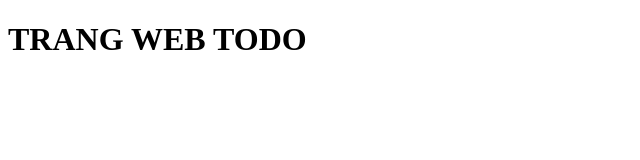
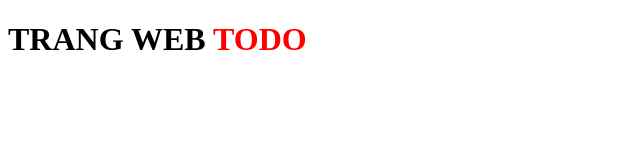
Before and after one commit to thienphucapexm-sudo/todo-web-final, a plain HTML site: page index.html in a window 1280 px wide. Shown: the whole page, without its empty margins (0-640 px from the left). Drawn offline with Linux system fonts and the light colour scheme.

Commit message:
thay đổi màu sắc trang chủ

```diff
--- a/index.html
+++ b/index.html
@@ -6,6 +6,6 @@
     <title>TRANG WEB TODO</title>
 </head>
 <body>
-    <h1>TRANG WEB TODO <span style="color: rgb(255, 0, 0);"></span></h1>
+    <h1>TRANG WEB  <span style="color: rgb(255, 0, 0);">TODO</span></h1>
 </body>
 </html>
```
